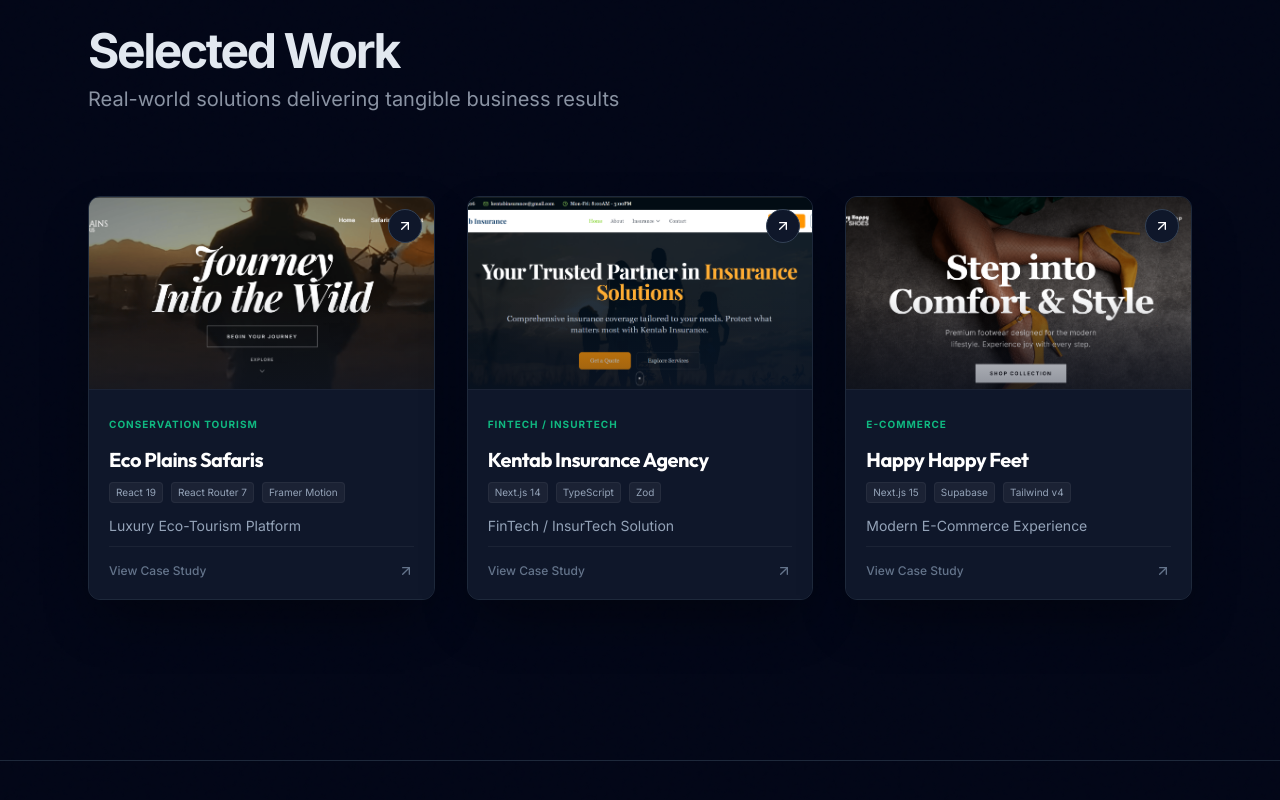
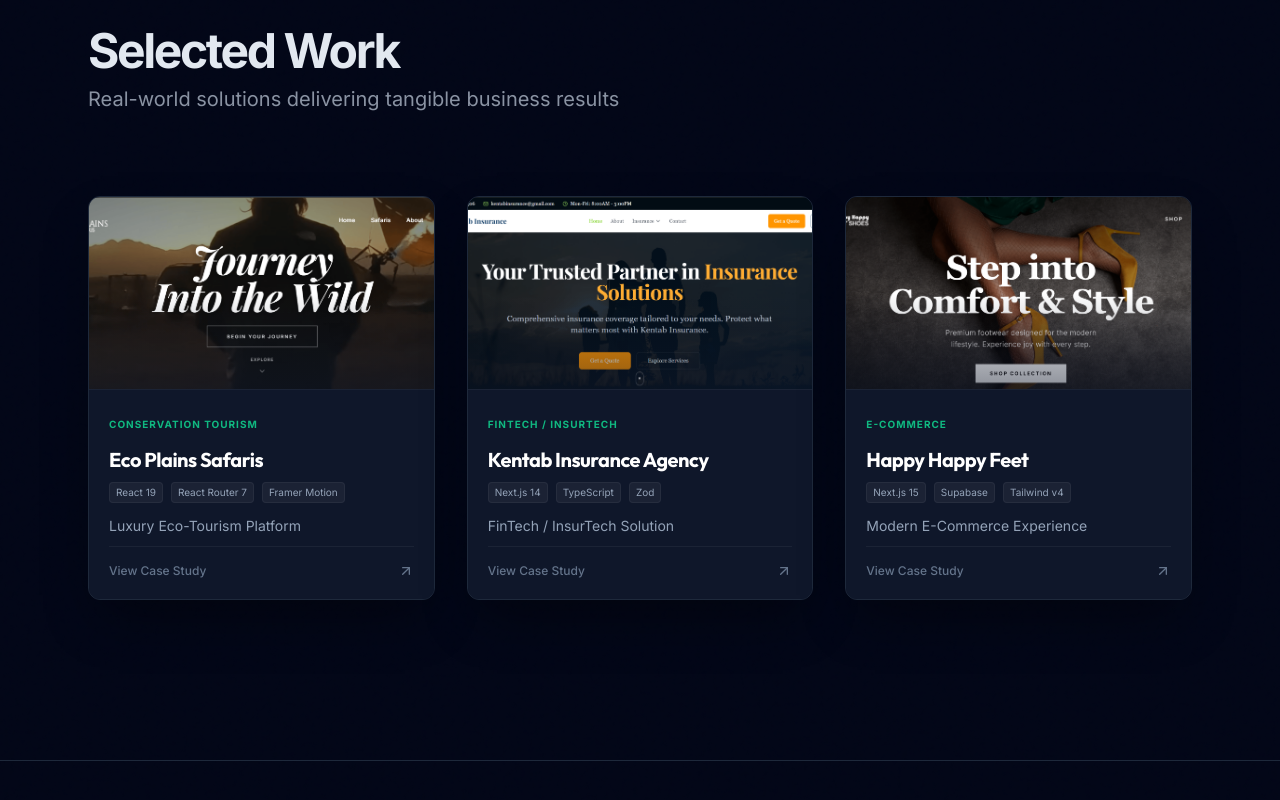
Before and after one commit to Caleb-Kiune/calebkiune, a Next.js app: page / in a window 1280 px wide. Shown: the part 934-1734 px from the top of the page. Built offline with nearby package versions, Linux system fonts and the light colour scheme.

Commit message:
Refactor: Update project card to link the image to the live site when available and the footer to the case study.

```diff
--- a/src/components/sections/project-card.tsx
+++ b/src/components/sections/project-card.tsx
@@ -19,26 +19,16 @@
   project: ProjectData;
 }
 
+export function ProjectCard({ project }: ProjectCardProps) {
+
+  const techPreview = project.stack.slice(0, 3);
 
 
-export function ProjectCard({ project }: ProjectCardProps) {
-  // Take top 3 tech items for the preview
-  const techPreview = project.stack.slice(0, 3);
+  const hasLiveUrl = Boolean(project.liveUrl);
 
-  return (
-    <article
-      className="group relative flex flex-col h-full overflow-hidden rounded-card bg-surface border border-slate-800 hover:border-slate-700 hover:-translate-y-0.5 transition-all duration-300 shadow-2xl shadow-black/40"
-    >
-      {/* PRIMARY LINK - COVERS CARD (z-10) */}
-      <Link
-        href={`/work/${project.slug}`}
-        className="absolute inset-0 z-10"
-        aria-label={`View Case Study for ${project.title}`}
-        prefetch={true}
-      />
 
-      {/* Top: Image Section */}
-      <div className="relative w-full aspect-video overflow-hidden bg-slate-900 border-b border-white/5">
+  const imageContent = (
+    <>
       <Image
         src={project.imageSrc}
         alt={project.title}
@@ -49,10 +39,11 @@
         sizes="(max-width: 768px) 100vw, (max-width: 1200px) 50vw, 33vw"
       />
 
-        {/* Desktop Hover Overlay */}
+      {/* Desktop Hover Overlay — only shown when liveUrl exists */}
+      {hasLiveUrl && (
         <div className="absolute inset-0 flex flex-col items-center justify-center opacity-0 group-hover:opacity-100 transition-opacity duration-300 p-4 text-center z-0 pointer-events-none">
           <span className="px-4 py-2 bg-surface border border-slate-700 rounded-full text-white text-xs font-medium mb-3 transform translate-y-2 group-hover:translate-y-0 transition-transform duration-300">
-            Read Case Study
+            Visit Live Site
           </span>
           <div className="flex flex-wrap justify-center gap-1.5 opacity-0 group-hover:opacity-100 transition-opacity duration-500 delay-75">
             {techPreview.map(t => (
@@ -60,27 +51,37 @@
             ))}
           </div>
         </div>
+      )}
 
       {/* Base Gradient Overlay */}
       <div className="absolute inset-0 bg-gradient-to-t from-surface/80 via-transparent to-transparent opacity-60 group-hover:opacity-0 transition-opacity" />
+    </>
+  );
 
-        {/* SECONDARY ACTION - EXTERNAL LINK (z-20) */}
-        {project.liveUrl && (
+  return (
+    <article
+      className="group relative flex flex-col h-full overflow-hidden rounded-card bg-surface border border-slate-800 hover:border-slate-700 hover:-translate-y-0.5 transition-all duration-300 shadow-2xl shadow-black/40"
+    >
+      {/* Top: Image Section — links to live site when available */}
+      {hasLiveUrl ? (
         <a
           href={project.liveUrl}
           target="_blank"
           rel="noopener noreferrer"
-            className="absolute top-3 right-3 z-20 p-2 bg-surface hover:bg-primary text-white rounded-full border border-slate-700 transition-colors pointer-events-auto"
-            onClick={(e) => e.stopPropagation()}
-            title="Visit Live Site"
+          aria-label={`Visit live site — ${project.title}`}
+          className="relative block w-full aspect-video overflow-hidden bg-slate-900 border-b border-white/5 active:scale-[0.98] transition-transform"
         >
-            <ArrowUpRight className="w-4 h-4" />
+          {imageContent}
         </a>
+      ) : (
+        <div className="relative w-full aspect-video overflow-hidden bg-slate-900 border-b border-white/5">
+          {imageContent}
+        </div>
       )}
-      </div>
 
       {/* Bottom: Content Section */}
       <div className="flex flex-col flex-1 p-4 md:p-5 relative z-0 bg-surface">
+        {/* Middle: Non-interactive metadata */}
         <div className="space-y-3 mb-2">
           <span className="inline-block text-primary text-[10px] font-bold tracking-widest uppercase">
             {project.tag}
@@ -91,7 +92,7 @@
               {project.title}
             </h3>
 
-            {/* Mobile Tech Chips (Visible by default, hidden on hover/desktop concepts conceptually, but simpler to just show) */}
+            {/* Mobile Tech Chips */}
             <div className="flex flex-wrap gap-2 mt-2">
               {techPreview.map((tech) => (
                 <span key={tech} className="text-[10px] text-slate-400 bg-white/5 px-1.5 py-0.5 rounded border border-white/5">
@@ -106,13 +107,17 @@
           </p>
         </div>
 
-        {/* Footer: Simple Call to Action */}
-        <div className="mt-auto pt-4 border-t border-white/5 flex items-center justify-between">
+        {/* Footer: Case study link */}
+        <Link
+          href={`/work/${project.slug}`}
+          className="mt-auto pt-4 border-t border-white/5 flex items-center justify-between active:scale-[0.98] transition-transform"
+          aria-label={`View case study for ${project.title}`}
+        >
           <span className="text-xs font-medium text-slate-500 group-hover:text-white transition-colors">
             View Case Study
           </span>
           <ArrowUpRight className="w-4 h-4 text-slate-500 group-hover:text-primary transition-all group-hover:translate-x-1" />
-        </div>
+        </Link>
       </div>
     </article>
   );
```
Lines whose indentation alone changed are shown as unchanged.
